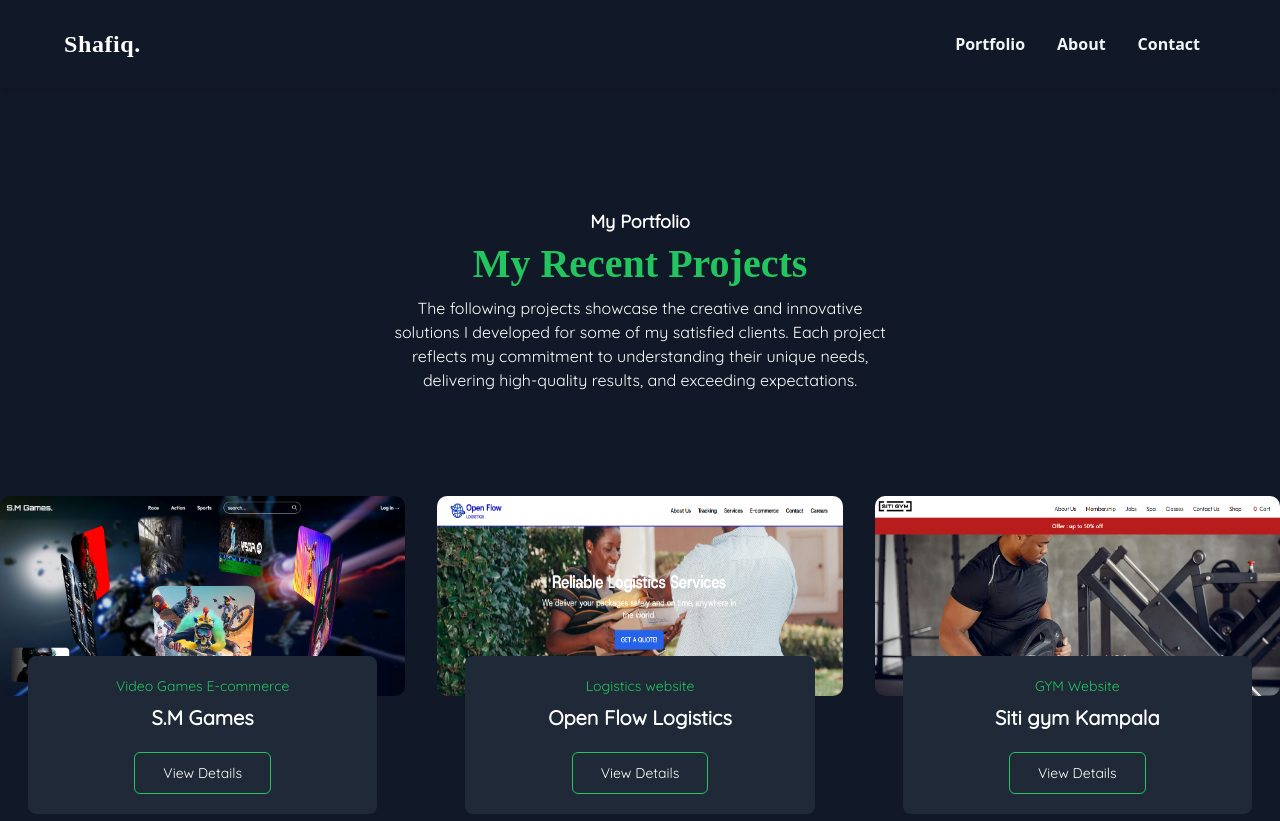
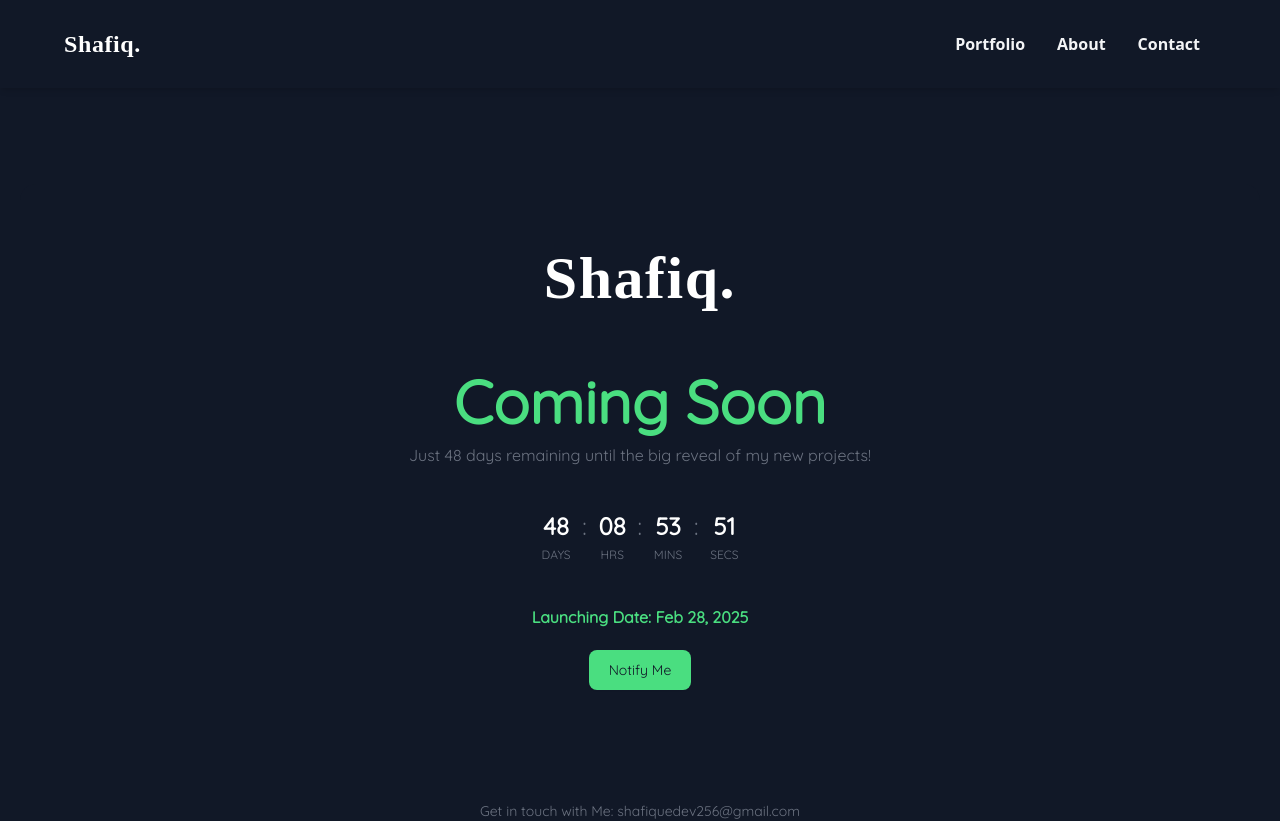
Before and after one commit to Shafiquedev256/portfolio1, a React (Vite) app: page /portfolio in a window 1280 px wide. Shown: the top 821 px of the page. Built offline with nearby package versions, Linux system fonts and the light colour scheme; a web font is replaced by a local one.

Commit message:
added comming soon page

```diff
--- a/src/App.tsx
+++ b/src/App.tsx
@@ -1,16 +1,17 @@
 import { Route, Routes } from "react-router-dom";
 import HomePage from "./pages/homepage";
-import Portfolio_page from "./pages/portfolio";
+
 import About_page from "./pages/aboutpage";
 import Contactus_page from "./pages/contactpage";
 import Detail_page from "./pages/detailspage";
+import Countdown from "./pages/commingsoon";
 
 function App() {
   return (
     <>
       <Routes>
         <Route path='/*' element={<HomePage />} />
-        <Route path='/portfolio' element={<Portfolio_page />} />
+        <Route path='/portfolio' element={<Countdown />} />
         <Route path='/about' element={<About_page />} />
         <Route path='/contact' element={<Contactus_page />} />
         <Route path='/details/:project' element={<Detail_page />} />
--- a/src/components/header.tsx
+++ b/src/components/header.tsx
@@ -41,7 +41,7 @@ const Header = () => {
             <li>
               <Link
                 className='md:p-4 py-3 px-0 block hover:text-green-500'
-                to='/'
+                to='/portfolio'
               >
                 Portfolio
               </Link>
--- /dev/null
+++ b/src/pages/commingsoon.tsx
@@ -0,0 +1,163 @@
+import { useEffect, useState } from "react";
+import { Link } from "react-router-dom";
+import Header from "../components/header";
+import FooterSection from "../components/footer";
+
+const Countdown = () => {
+  const [timeLeft, setTimeLeft] = useState({
+    days: "00",
+    hours: "00",
+    minutes: "00",
+    seconds: "00",
+  });
+
+  useEffect(() => {
+    const destinationDate = new Date("Feb 28, 2025 23:59:59").getTime();
+
+    const interval = setInterval(() => {
+      const now = new Date().getTime();
+      let diff = destinationDate - now;
+
+      if (diff <= 0) {
+        let nextMonthDate = new Date();
+        nextMonthDate.setMonth(nextMonthDate.getMonth() + 1);
+
+        if (nextMonthDate.getMonth() === 0) {
+          nextMonthDate.setFullYear(nextMonthDate.getFullYear() + 1);
+        }
+
+        diff = nextMonthDate.getTime() - now;
+      }
+
+      const days = String(Math.floor(diff / (1000 * 60 * 60 * 24))).padStart(
+        2,
+        "0"
+      );
+      const hours = String(
+        Math.floor((diff % (1000 * 60 * 60 * 24)) / (1000 * 60 * 60))
+      ).padStart(2, "0");
+      const minutes = String(
+        Math.floor((diff % (1000 * 60 * 60)) / (1000 * 60))
+      ).padStart(2, "0");
+      const seconds = String(Math.floor((diff % (1000 * 60)) / 1000)).padStart(
+        2,
+        "0"
+      );
+
+      setTimeLeft({ days, hours, minutes, seconds });
+    }, 1000);
+
+    return () => clearInterval(interval);
+  }, []);
+
+  return (
+    <>
+      <Header />
+      <section className='py-24 relative font-body'>
+        <div className='w-full max-w-7xl px-4 md:px-5 lg:px-5 mx-auto'>
+          <div className='w-full md:px-16 px-10 md:pt-16 pt-10 pb-10 bg-gray-900 rounded-2xl flex-col justify-end items-center lg:gap-28 md:gap-16 gap-10 inline-flex'>
+            <div className='flex-col justify-end items-center lg:gap-16 gap-10 flex'>
+              <div className='flex-1 flex justify-between items-center'>
+                <Link
+                  to='/'
+                  className=' font-bold font-custom text-6xl text-white tracking-wide'
+                >
+                  Shafiq.
+                </Link>
+              </div>
+              <div className='flex-col justify-center items-center gap-10 flex'>
+                <div className='flex-col justify-start items-center gap-2.5 flex'>
+                  <h2 className='text-center text-green-400 md:text-6xl text-5xl font-bold font-manrope leading-normal'>
+                    Coming Soon
+                  </h2>
+                  <p className='text-center text-gray-500 text-base font-normal leading-relaxed'>
+                    Just {timeLeft.days} days remaining until the big reveal of
+                    my new projects!
+                  </p>
+                </div>
+                <div className='flex items-start justify-center w-full gap-2 count-down-main'>
+                  <div className='timer flex flex-col gap-0.5'>
+                    <div>
+                      <h3 className='countdown-element days text-center text-white text-2xl font-bold font-manrope leading-9'>
+                        {timeLeft.days}
+                      </h3>
+                    </div>
+                    <p className='text-center text-gray-500 text-xs font-normal leading-normal w-full'>
+                      DAYS
+                    </p>
+                  </div>
+                  <h3 className='w-3 text-center text-gray-500 text-2xl font-medium font-manrope leading-9'>
+                    :
+                  </h3>
+                  <div className='timer flex flex-col gap-0.5'>
+                    <div>
+                      <h3 className='countdown-element hours text-center text-white text-2xl font-bold font-manrope leading-9'>
+                        {timeLeft.hours}
+                      </h3>
+                    </div>
+                    <p className='text-center text-gray-500 text-xs font-normal leading-normal w-full'>
+                      HRS
+                    </p>
+                  </div>
+                  <h3 className='w-3 text-center text-gray-500 text-2xl font-medium font-manrope leading-9'>
+                    :
+                  </h3>
+                  <div className='timer flex flex-col gap-0.5'>
+                    <div>
+                      <h3 className='countdown-element minutes text-center text-white text-2xl font-bold font-manrope leading-9'>
+                        {timeLeft.minutes}
+                      </h3>
+                    </div>
+                    <p className='text-center text-gray-500 text-xs font-normal leading-normal w-full'>
+                      MINS
+                    </p>
+                  </div>
+                  <h3 className='w-3 text-center text-gray-500 text-2xl font-medium font-manrope leading-9'>
+                    :
+                  </h3>
+                  <div className='timer flex flex-col gap-0.5'>
+                    <div>
+                      <h3 className='countdown-element seconds text-center text-white text-2xl font-bold font-manrope leading-9'>
+                        {timeLeft.seconds}
+                      </h3>
+                    </div>
+                    <p className='text-center text-gray-500 text-xs font-normal leading-normal w-full'>
+                      SECS
+                    </p>
+                  </div>
+                </div>
+                <div className='w-full flex-col justify-center items-center gap-5 flex'>
+                  <h6 className='text-center text-green-400 text-base font-semibold leading-relaxed'>
+                    Launching Date: Feb 28, 2025
+                  </h6>
+                  <div className='justify-center items-center gap-2.5 flex sm:flex-row flex-col'>
+                    <Link
+                      to={"/contact"}
+                      className='sm:w-fit w-full px-3.5 py-2 bg-green-400 hover:bg-green-600 transition-all duration-700 ease-in-out rounded-lg shadow-[0px_1px_2px_0px_rgba(16,_24,_40,_0.05)] justify-center items-center flex'
+                    >
+                      <span className='px-1.5 text-gray-900 text-sm font-medium leading-6 whitespace-nowrap'>
+                        Notify Me
+                      </span>
+                    </Link>
+                  </div>
+                </div>
+              </div>
+            </div>
+            <p className='text-center text-gray-500 text-sm font-normal leading-snug'>
+              Get in touch with Me:{" "}
+              <a
+                href='mailto:shafiquedev256@gmail.com'
+                className='hover:text-gray-100 transition-all duration-700 ease-in-out'
+              >
+                shafiquedev256@gmail.com
+              </a>
+            </p>
+          </div>
+        </div>
+      </section>
+      <FooterSection />
+    </>
+  );
+};
+
+export default Countdown;
--- a/src/pages/homepage.tsx
+++ b/src/pages/homepage.tsx
@@ -2,22 +2,16 @@ import About1 from "../components/about";
 import Contact from "../components/contact";
 import FooterSection from "../components/footer";
 import HeroSection from "../components/herosection";
-import Portfolio from "../components/portfolio";
 
 const HomePage = () => {
   return (
     <>
       <div className='bg-gray-900 relative min-h-screen '>
         <HeroSection />
-        <div className='w-[100%] hidden overflow-hidden'>
-          <Portfolio />
-
+        <div className='w-[100%] overflow-hidden'>
+          <About1 />
+          <Contact />
         </div>
-        <div className='w-[100%] overflow-hidden'>
-
-        <About1 />
-          <Contact />
-          </div>
       </div>
       <FooterSection />
     </>
```
